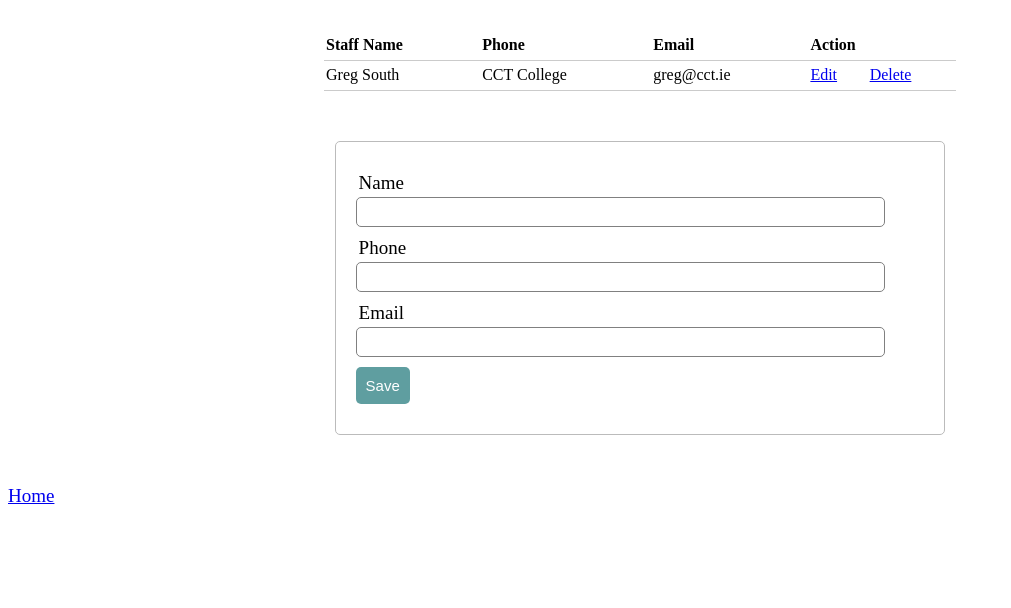
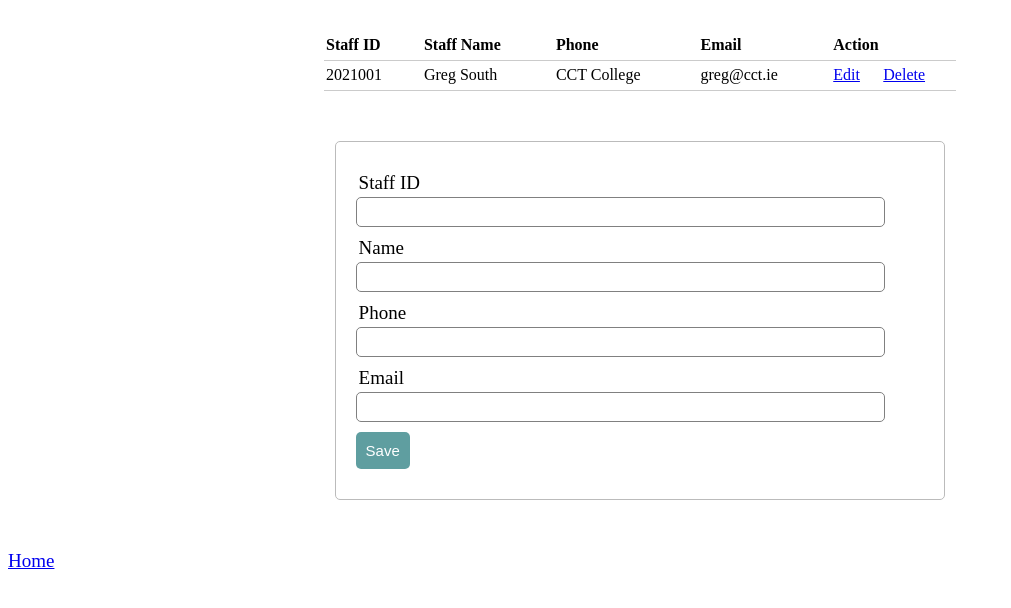
Before and after one commit to marcelateo/ACTSystem, a PHP site: page /Staff.php in a window 1280 px wide. Shown: the top 608 px of the page, without its empty margins (0-1011 px from the left). Run offline with PHP 8.4, Linux system fonts and the light colour scheme.

Commit message:
Update Staff.php
updated staffID the college internal identification. just ID variable is already auto incremented by the mysql database

```diff
--- a/Staff.php
+++ b/Staff.php
@@ -12,14 +12,16 @@ include 'connection.php';
   <table>
     <thead>
       <tr>
+        <th>Staff ID</th>
         <th>Staff Name</th>
         <th>Phone</th>
         <th>Email</th>
-        <th colspan="3">Action</th>
+        <th colspan="4">Action</th>
         </tr>
       </thead>
     <tbody>
       <tr>
+        <td>2021001</td>
         <td>Greg South</td>
         <td>CCT College</td>
         <td>greg@cct.ie</td>
@@ -33,6 +35,10 @@ include 'connection.php';
       </tbody>
     </table>
     <form method= "post" action= "#">
+        <div class="input-group">
+        <label>Staff ID</label>
+        <input type="text" name="staffid">
+        </div>
     <div class="input-group">
         <label>Name</label>
         <input type="text" name="name">
```
